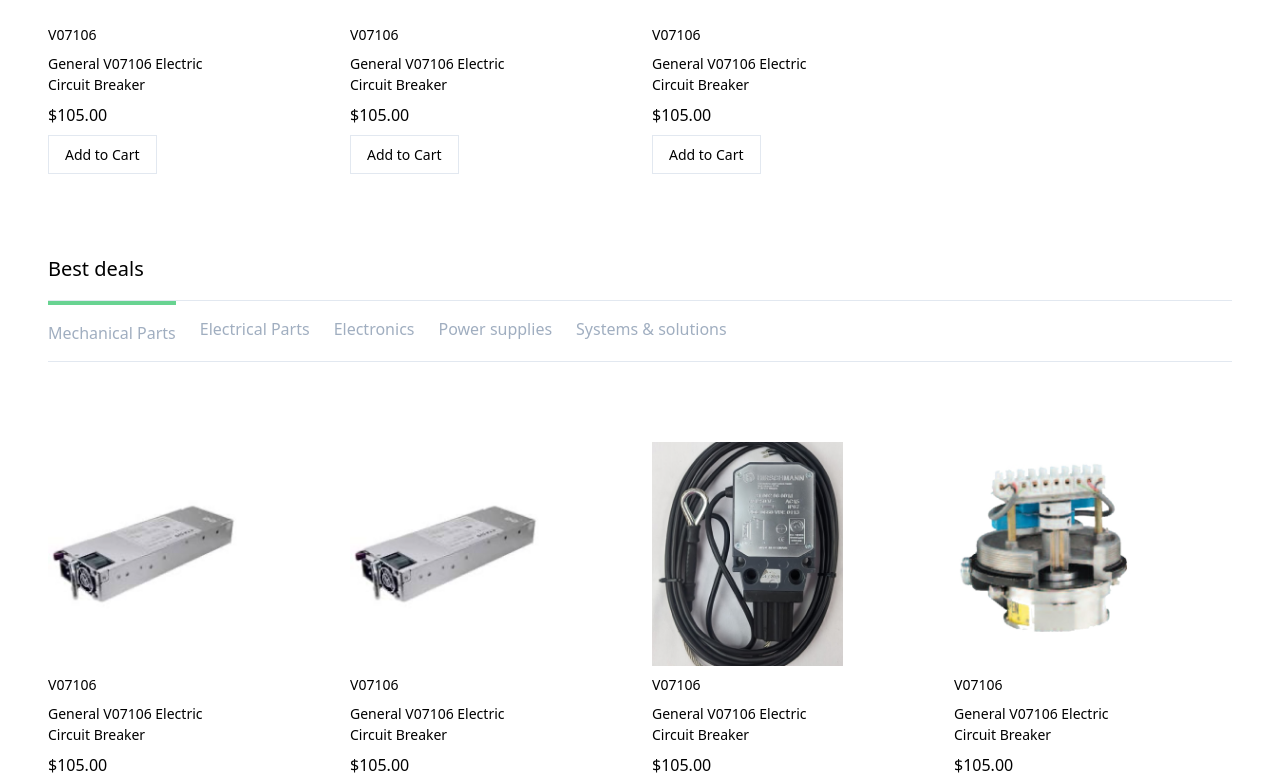
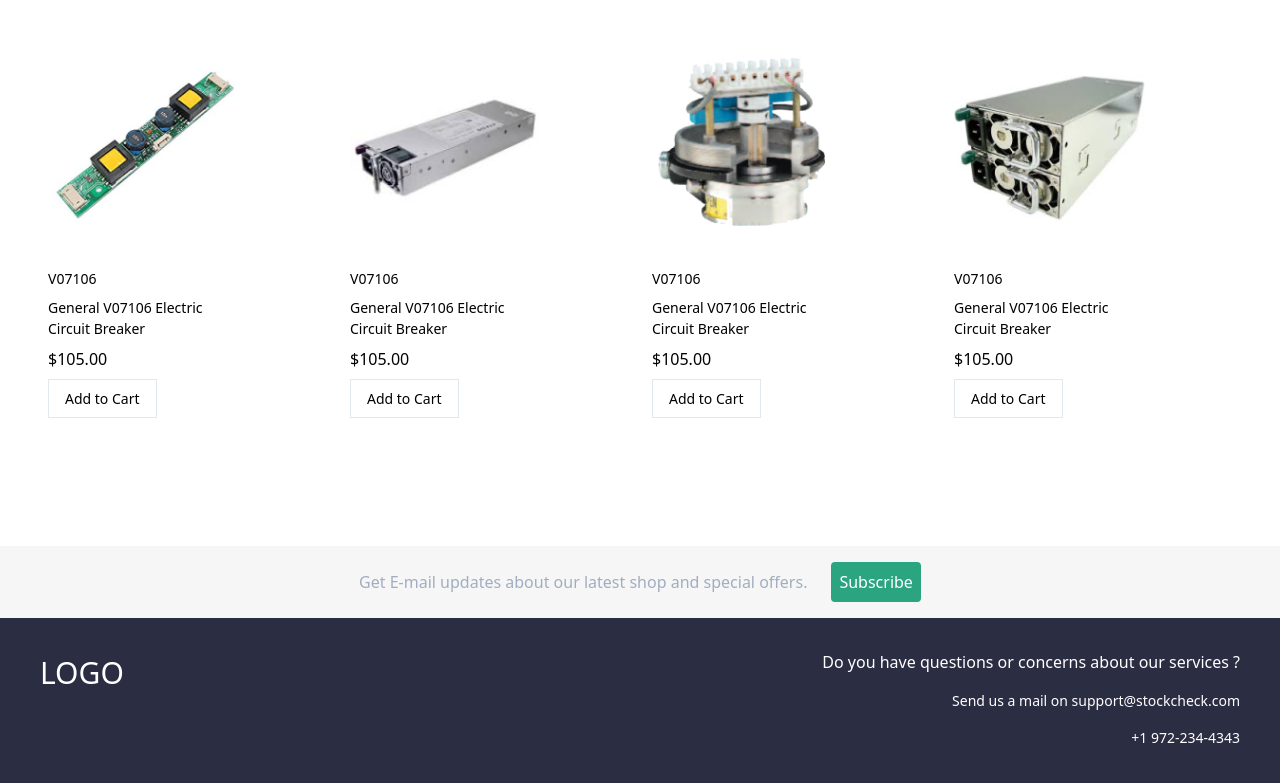
Before and after one commit to AbdulbasitSaid/greaneagle, a Nuxt app: page / in a window 1280 px wide. Shown: the part 1457-2240 px from the top of the page. Built offline with nearby package versions, Linux system fonts and the light colour scheme.

Commit message:
detail in progress

```diff
--- /dev/null
+++ b/components/ProductCard.vue
@@ -0,0 +1,24 @@
+<template>
+  <div>
+    <div class="flex-col w-48 space-y-2">
+      <div class="">
+        <nuxt-link to="product_detail">
+          <slot></slot>
+        </nuxt-link>
+      </div>
+      <div class="text-sm font-thin">V07106</div>
+      <div class="text-sm font-thin">
+        General V07106 Electric Circuit Breaker
+      </div>
+      <div>$105.00</div>
+      <button class="border px-4 py-2 text-sm">Add to Cart</button>
+    </div>
+  </div>
+</template>
+
+<script>
+export default {};
+</script>
+
+<style lang="scss" scoped>
+</style>
--- a/components/Products.vue
+++ b/components/Products.vue
@@ -13,202 +13,60 @@
       @selected="setSelected"
     >
       <product-tab :isSelected="selected === 'Mechanical Parts'">
-        <div class="flex-col w-48 space-y-2">
-          <div class="">
-            <img class="h-56" src="~/assets/images/product1.png" alt="" />
-          </div>
-          <div class="text-sm font-thin">V07106</div>
-          <div class="text-sm font-thin">
-            General V07106 Electric Circuit Breaker
-          </div>
-          <div>$105.00</div>
-          <button class="border px-4 py-2 text-sm">Add to Cart</button>
-        </div>
-
-        <div class="flex-col w-48 space-y-2">
-          <div class="">
-            <img class="h-56" src="~/assets/images/product1.png" alt="" />
-          </div>
-          <div class="text-sm font-thin">V07106</div>
-          <div class="text-sm font-thin">
-            General V07106 Electric Circuit Breaker
-          </div>
-          <div>$105.00</div>
-          <button class="border px-4 py-2 text-sm">Add to Cart</button>
-        </div>
-        <div class="flex-col w-48 space-y-2">
-          <div class="">
-            <img class="h-56" src="~/assets/images/product2.png" alt="" />
-          </div>
-          <div class="text-sm font-thin">V07106</div>
-          <div class="text-sm font-thin">
-            General V07106 Electric Circuit Breaker
-          </div>
-          <div>$105.00</div>
-          <button class="border px-4 py-2 text-sm">Add to Cart</button>
-        </div>
-        <div class="flex-col w-48 space-y-2">
-          <div class="">
-            <img class="h-56" src="~/assets/images/product3.png" alt="" />
-          </div>
-          <div class="text-sm font-thin">V07106</div>
-          <div class="text-sm font-thin">
-            General V07106 Electric Circuit Breaker
-          </div>
-          <div>$105.00</div>
-          <button class="border px-4 py-2 text-sm">Add to Cart</button>
-        </div>
-        <div class="flex-col w-48 space-y-2">
-          <div class="">
-            <img class="h-56" src="~/assets/images/product4.png" alt="" />
-          </div>
-          <div class="text-sm font-thin">V07106</div>
-          <div class="text-sm font-thin">
-            General V07106 Electric Circuit Breaker
-          </div>
-          <div>$105.00</div>
-          <button class="border px-4 py-2 text-sm">Add to Cart</button>
-        </div>
-        <div class="flex-col w-48 space-y-2">
-          <div class="">
-            <img class="h-56" src="~/assets/images/product5.png" alt="" />
-          </div>
-          <div class="text-sm font-thin">V07106</div>
-          <div class="text-sm font-thin">
-            General V07106 Electric Circuit Breaker
-          </div>
-          <div>$105.00</div>
-          <button class="border px-4 py-2 text-sm">Add to Cart</button>
-        </div>
-        <div class="flex-col w-48 space-y-2">
-          <div class="">
-            <img class="h-56" src="~/assets/images/product1.png" alt="" />
-          </div>
-          <div class="text-sm font-thin">V07106</div>
-          <div class="text-sm font-thin">
-            General V07106 Electric Circuit Breaker
-          </div>
-          <div>$105.00</div>
-          <button class="border px-4 py-2 text-sm">Add to Cart</button>
-        </div>
+        <product-card>
+          <img class="h-56" src="~/assets/images/product6.png" alt="" />
+        </product-card>
+        <product-card>
+          <img class="h-56" src="~/assets/images/product1.png" alt="" />
+        </product-card>
+        <product-card>
+          <img class="h-56" src="~/assets/images/product3.png" alt="" />
+        </product-card>
+        <product-card>
+          <img class="h-56" src="~/assets/images/product4.png" alt="" />
+        </product-card>
       </product-tab>
       <product-tab :isSelected="selected === 'Electrical Parts'">
-        <div class="flex-col w-48 space-y-2">
-          <div class="">
-            <img class="h-56" src="~/assets/images/product1.png" alt="" />
-          </div>
-          <div class="text-sm font-thin">V07106</div>
-          <div class="text-sm font-thin">
-            General V07106 Electric Circuit Breaker
-          </div>
-          <div>$105.00</div>
-          <button class="border px-4 py-2 text-sm">Add to Cart</button>
-        </div>
-
-        <div class="flex-col w-48 space-y-2">
-          <div class="">
-            <img class="h-56" src="~/assets/images/product3.png" alt="" />
-          </div>
-          <div class="text-sm font-thin">V07106</div>
-          <div class="text-sm font-thin">
-            General V07106 Electric Circuit Breaker
-          </div>
-          <div>$105.00</div>
-          <button class="border px-4 py-2 text-sm">Add to Cart</button>
-        </div>
-
-        <div class="flex-col w-48 space-y-2">
-          <div class="">
-            <img class="h-56" src="~/assets/images/product6.png" alt="" />
-          </div>
-          <div class="text-sm font-thin">V07106</div>
-          <div class="text-sm font-thin">
-            General V07106 Electric Circuit Breaker
-          </div>
-          <div>$105.00</div>
-          <button class="border px-4 py-2 text-sm">Add to Cart</button>
-        </div>
+        <product-card>
+          <img class="h-56" src="~/assets/images/product4.png" alt="" />
+        </product-card>
       </product-tab>
       <product-tab :isSelected="selected === 'Electronics'">
-        <div class="flex-col w-48 space-y-2">
-          <div class="">
-            <img class="h-56" src="~/assets/images/product6.png" alt="" />
-          </div>
-          <div class="text-sm font-thin">V07106</div>
-          <div class="text-sm font-thin">
-            General V07106 Electric Circuit Breaker
-          </div>
-          <div>$105.00</div>
-          <button class="border px-4 py-2 text-sm">Add to Cart</button>
-        </div>
+        <product-card>
+          <img class="h-56" src="~/assets/images/product3.png" alt="" />
+        </product-card>
+      </product-tab>
 
-        <div class="flex-col w-48 space-y-2">
-          <div class="">
-            <img class="h-56" src="~/assets/images/product1.png" alt="" />
-          </div>
-          <div class="text-sm font-thin">V07106</div>
-          <div class="text-sm font-thin">
-            General V07106 Electric Circuit Breaker
-          </div>
-          <div>$105.00</div>
-          <button class="border px-4 py-2 text-sm">Add to Cart</button>
-        </div>
-
-        <div class="flex-col w-48 space-y-2">
-          <div class="">
-            <img class="h-56" src="~/assets/images/product3.png" alt="" />
-          </div>
-          <div class="text-sm font-thin">V07106</div>
-          <div class="text-sm font-thin">
-            General V07106 Electric Circuit Breaker
-          </div>
-          <div>$105.00</div>
-          <button class="border px-4 py-2 text-sm">Add to Cart</button>
-        </div>
-      </product-tab>
       <product-tab :isSelected="selected === 'Power supplies'">
-        <div class="flex-col w-48 space-y-2">
-          <div class="">
-            <img class="h-56" src="~/assets/images/product2.png" alt="" />
-          </div>
-          <div class="text-sm font-thin">V07106</div>
-          <div class="text-sm font-thin">
-            General V07106 Electric Circuit Breaker
-          </div>
-          <div>$105.00</div>
-          <button class="border px-4 py-2 text-sm">Add to Cart</button>
-        </div>
+        <product-card>
+          <img class="h-56" src="~/assets/images/product2.png" alt="" />
+        </product-card>
+        <product-card>
+          <img class="h-56" src="~/assets/images/product5.png" alt="" />
+        </product-card>
+        <product-card>
+          <img class="h-56" src="~/assets/images/product6.png" alt="" />
+        </product-card>
       </product-tab>
       <product-tab :isSelected="selected === 'Systems & solutions'">
-        <div class="flex-col w-48 space-y-2">
-          <div class="">
-            <img class="h-56" src="~/assets/images/product4.png" alt="" />
-          </div>
-          <div class="text-sm font-thin">V07106</div>
-          <div class="text-sm font-thin">
-            General V07106 Electric Circuit Breaker
-          </div>
-          <div>$105.00</div>
-          <button class="border px-4 py-2 text-sm">Add to Cart</button>
-        </div>
-        <div class="flex-col w-48 space-y-2">
-          <div class="">
-            <img class="h-56" src="~/assets/images/product3.png" alt="" />
-          </div>
-          <div class="text-sm font-thin">V07106</div>
-          <div class="text-sm font-thin">
-            General V07106 Electric Circuit Breaker
-          </div>
-          <div>$105.00</div>
-          <button class="border px-4 py-2 text-sm">Add to Cart</button>
-        </div>
+        <product-card>
+          <img class="h-56" src="~/assets/images/product3.png" alt="" />
+        </product-card>
+        <product-card>
+          <img class="h-56" src="~/assets/images/product2.png" alt="" />
+        </product-card>
+        <product-card>
+          <img class="h-56" src="~/assets/images/product1.png" alt="" />
+        </product-card>
       </product-tab>
     </product-tab-nav>
   </div>
 </template>
 
 <script>
+import ProductCard from "./ProductCard.vue";
 export default {
+  components: { ProductCard },
   data() {
     return { selected: "Mechanical Parts" };
   },
--- a/pages/product_detail.vue
+++ b/pages/product_detail.vue
@@ -0,0 +1,10 @@
+<template>
+  <div><div></div></div>
+</template>
+
+<script>
+export default {};
+</script>
+
+<style lang="scss" scoped>
+</style>
```
